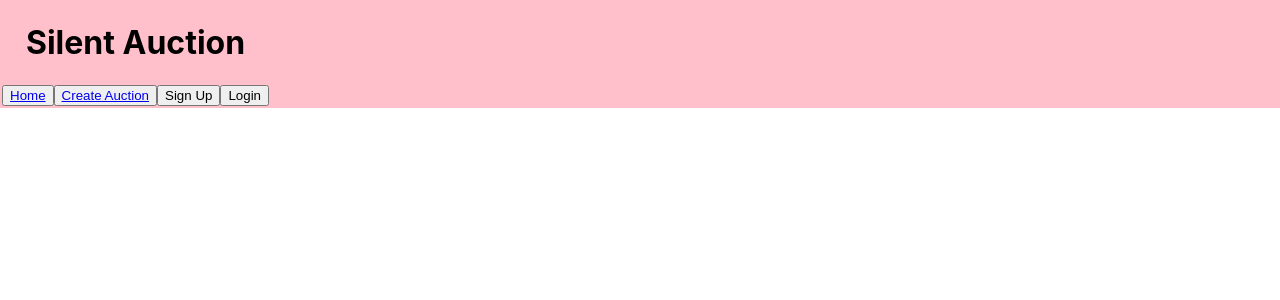
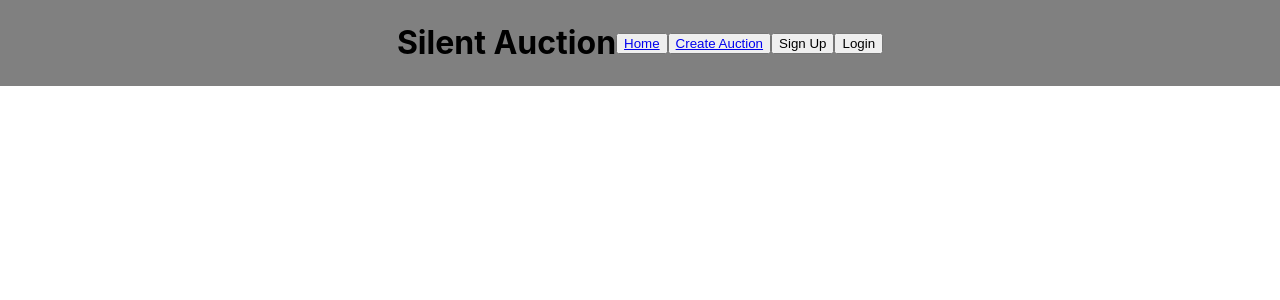
Before and after one commit to phmenard/frontend, a React (Create React App) app in the folder silent-auction/: page / in a window 1280 px wide. Shown: the top 300 px of the page. Built offline with nearby package versions, Linux system fonts and the light colour scheme.

Commit message:
added header.less code

```diff
--- a/silent-auction/src/css/index.css
+++ b/silent-auction/src/css/index.css
@@ -1,5 +1,13 @@
 .container-wrapper {
   display: flex;
   padding: 2px;
-  background-color: pink;
+  background-color: grey;
+  justify-content: space-evenly;
 }
+.container-wrapper .container-navbar {
+  display: flex;
+  justify-content: space-between;
+}
+.container-wrapper .container-navbar .navbar {
+  align-content: center;
+}
--- a/silent-auction/src/less/Header.less
+++ b/silent-auction/src/less/Header.less
@@ -15,5 +15,19 @@
 .container-wrapper {
     display: flex;
     padding: 2px;
-    background-color: pink;
+    background-color: grey;
+    justify-content: space-evenly;
+
+    .container-navbar {
+        display: flex;
+        justify-content: space-between;
+
+        // h1 {
+
+        // }
+
+        .navbar {
+            align-content: center;
+        }
+    }
 }
```
